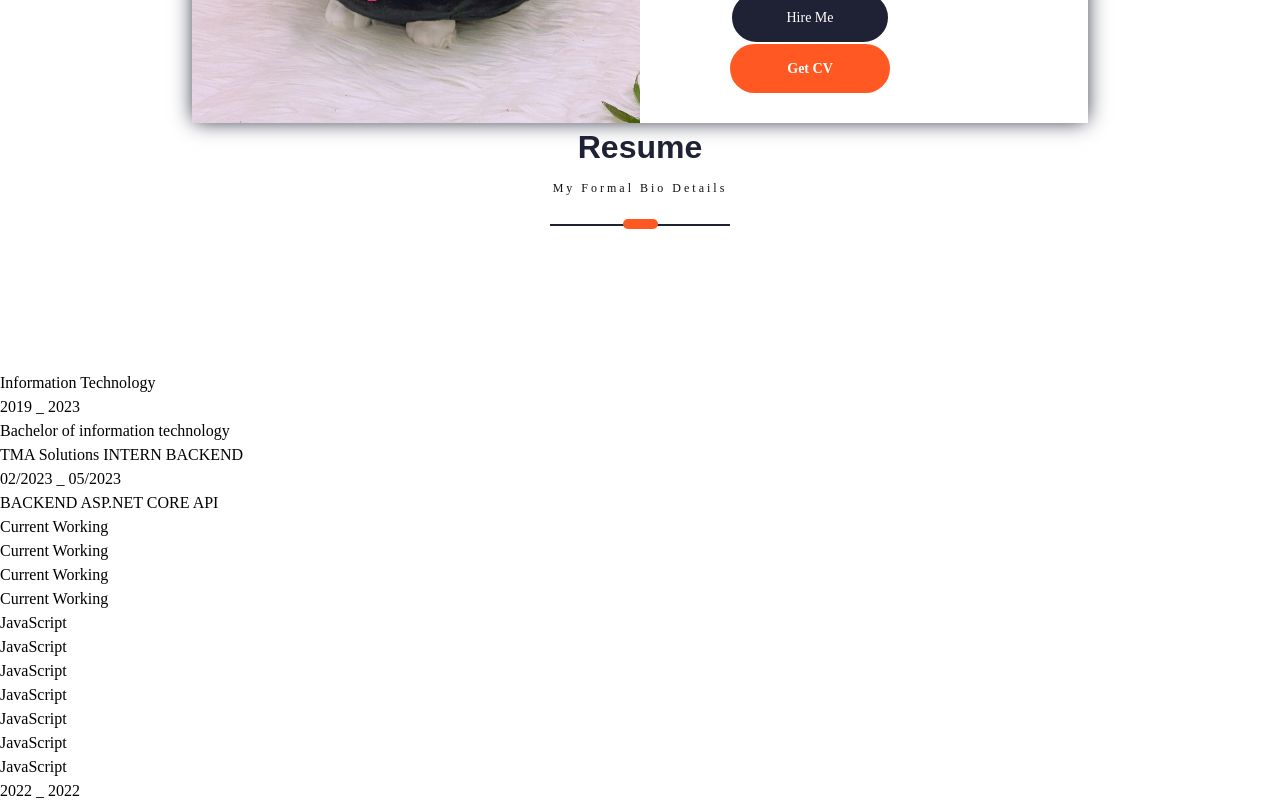
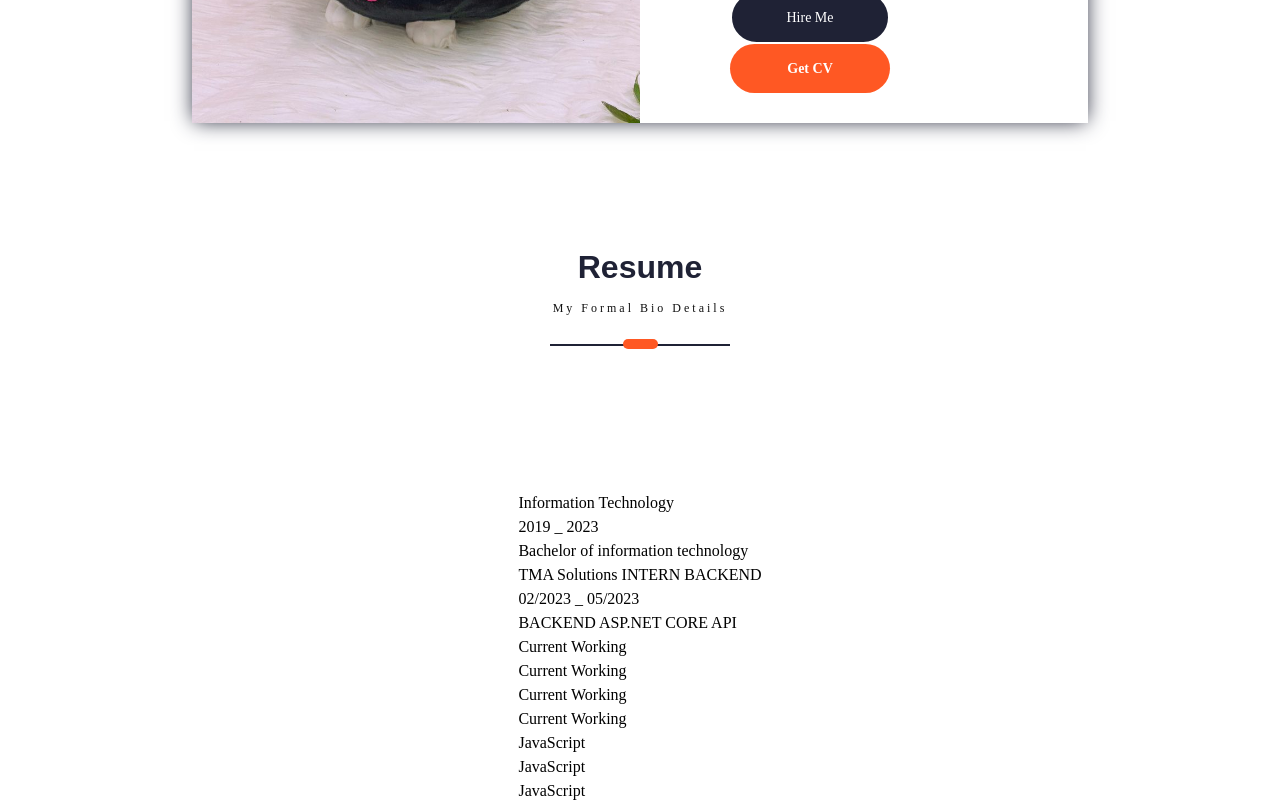
Before and after one commit to begasic2001/Portfolio, a Next.js app: page / in a window 1280 px wide. Shown: the part 1300-2102 px from the top of the page. Built offline with nearby package versions, Linux system fonts and the light colour scheme.

Commit message:
Update Code HeroSection

```diff
--- /dev/null
+++ b/app/components/Home/HeroSection.tsx
@@ -0,0 +1,17 @@
+import React, { Suspense } from "react";
+import StyleProfileContainer from "../../styles/Profile/HeadContainer.module.scss";
+import Navbar from "../Navbar";
+import Home from "./Home";
+
+const HeroSection = () => {
+  return (
+    <div className={`${StyleProfileContainer.Main__Container}`}>
+      <Suspense>
+        <Navbar />
+        <Home />
+      </Suspense>
+    </div>
+  );
+};
+
+export default HeroSection;
--- a/app/page.tsx
+++ b/app/page.tsx
@@ -4,31 +4,15 @@ import dynamic from "next/dynamic";
 import { Suspense } from "react";
 import About from "./components/About/About";
 import Resume from "./components/Resume/Resume";
-const HomeSection = dynamic(() => import("./components/Home/Home"), {
-  ssr: false,
-});
+import HeroSection from "./components/Home/HeroSection";
 
-const Navbar = dynamic(() => import("./components/Navbar"), {
-  ssr: false,
-});
 
-// const About = dynamic(() => import("./components/About/About"), {
-//   ssr: false,
-// });
 export default function Home() {
   return (
     <>
-      <div
-        className={`${StyleProfileContainer.Main__Container}`}
-      >
-        <Suspense>
-          <Navbar />
-          <HomeSection />
-        </Suspense>
-      </div>
-
-        <About />
-        <Resume/>
+      <HeroSection />
+      <About />
+      <Resume />
     </>
   );
 }
--- a/app/styles/Resume/Resume.module.scss
+++ b/app/styles/Resume/Resume.module.scss
@@ -0,0 +1,8 @@
+.Container {
+  display: flex;
+  align-items: center;
+  flex-direction: column;
+  justify-content: center;
+  min-height: fit-content;
+  margin: 120px 0;
+}
```
Also changed, not shown: app/components/Resume/Resume.tsx (+6 -2 lines).
